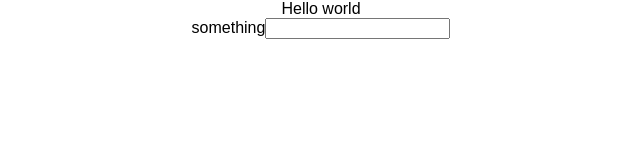
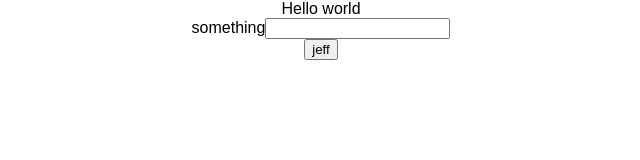
Before and after one commit to plumpNation/react-playground, a React (Create React App) app: page / in a window 1280 px wide. Shown: the top 160 px of the page, without its empty margins (319-959 px from the left). Built offline with nearby package versions, Linux system fonts and the light colour scheme.

Commit message:
Added example of react's children as a function

```diff
--- a/src/App.jsx
+++ b/src/App.jsx
@@ -1,8 +1,11 @@
 // @flow
+
 import React, { Component } from 'react'
 import './App.css'
 
 import MyComponent from './components/MyComponent'
+import FunctionAsChildren from './components/FunctionAsChildren'
+
 type AppProps = {}
 
 class App extends Component<AppProps> {
@@ -13,6 +16,9 @@ class App extends Component<AppProps> {
           Hello world
         </MyComponent>
 
+        <FunctionAsChildren name='jeff'>
+          {({name}) => <button>{name}</button>}
+        </FunctionAsChildren>
       </div>
     )
   }
--- /dev/null
+++ b/src/components/FunctionAsChildren.jsx
@@ -0,0 +1,22 @@
+// @flow
+
+/**
+ * This example shows how you can accept a prop and then run that prop
+ * back into the transcluded children
+ */
+
+import React from 'react'
+
+type Props = {
+  children: Function
+}
+
+export default (props: Props) => {
+  return (
+    <div className='function-as-children'>
+      {props.children({
+        ...props
+      })}
+    </div>
+  )
+}
```
